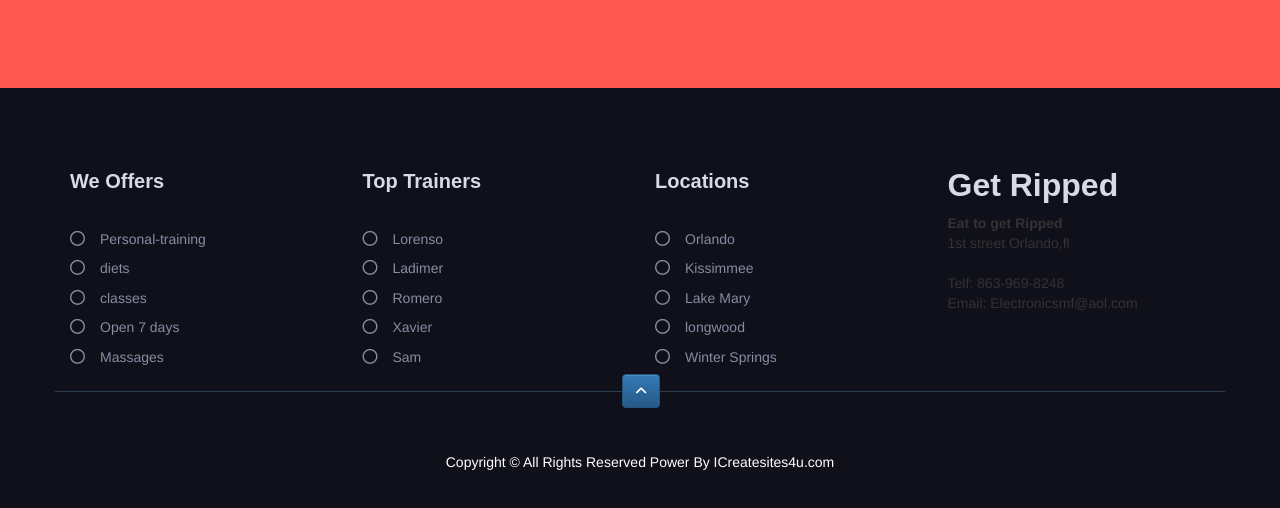
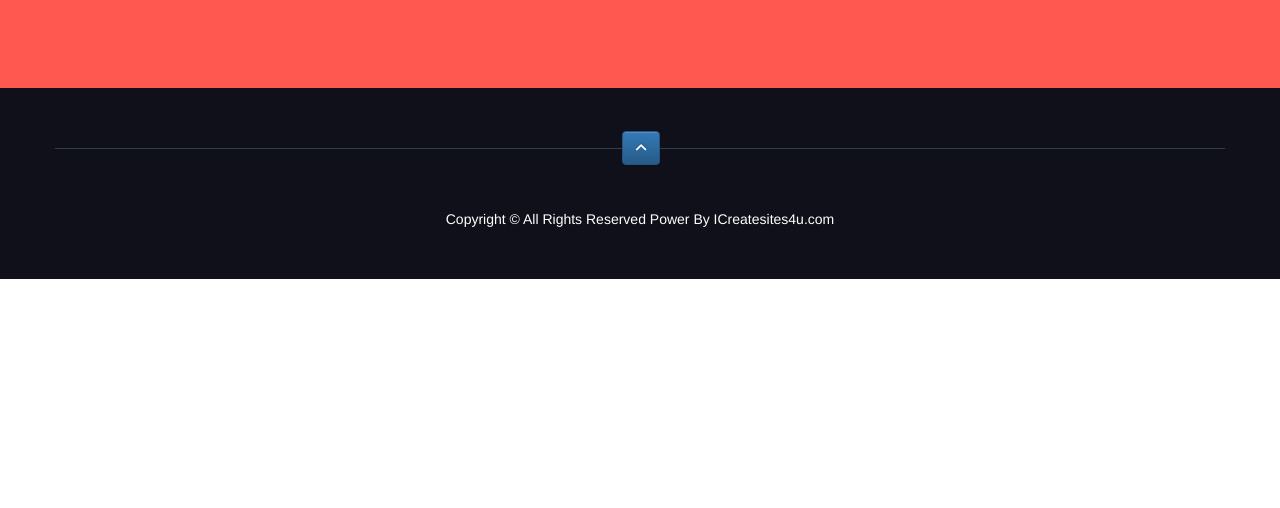
Before and after one commit to UxDeveloper82/Dulce-Vita, a plain HTML site: page index.html in a window 1280 px wide. Shown: the part 6900-7408 px from the top of the page. After the commit the page ends 7179 px from the top, so only its background shows below. Drawn offline with nearby package versions, Linux system fonts and the light colour scheme; a script that the page names is missing.

Commit message:
upodating

```diff
--- a/index.html
+++ b/index.html
@@ -293,56 +293,6 @@ for (i = 0; i < acc.length; i++) {
 	</section>
 	<footer>
 	    <div class="container">
-	        <div class="row">
-	            <div class="col-md-3 col-sm-6 col-xs-12">
-	                <div class="widget">
-	                    <h3>We Offers</h3>
-	                    <ul>
-	                        <li><a href="#">Personal-training</a></li>
-							<li><a href="#">diets</a></li>
-							<li><a href="#">classes</a></li>
-							<li><a href="#">Open 7 days</a></li>
-							<li><a href="#">Massages</a></li>
-	                    </ul>
-	                </div>
-	            </div>
-	            <div class="col-md-3 col-sm-6 col-xs-12">
-			        <div class="widget">
-			            <h3>Top Trainers</h3>
-			            <ul>
-			                <li><a href="#">Lorenso</a></li>
-							<li><a href="#">Ladimer</a></li>
-							<li><a href="#">Romero</a></li>
-							<li><a href="#">Xavier</a></li>
-							<li><a href="#">Sam</a></li>
-			            </ul>
-			        </div>
-			    </div>
-			    <div class="col-md-3 col-sm-6 col-xs-12">
-			        <div class="widget">
-			            <h3>Locations</h3>
-			            <ul>
-						    <li><a href="#">Orlando</a></li>
-						    <li><a href="#">Kissimmee</a></li>
-						    <li><a href="#">Lake Mary</a></li>
-							<li><a href="#">longwood</a></li>
-						    <li><a href="#">Winter Springs</a></li>
-						</ul>
-			        </div>
-			    </div>
-			    <div class="col-md-3 col-sm-6 col-xs-12">
-			        <div class="widget">
-					    <h2>Get Ripped</h2>
-					    <address>
-						<strong>Eat to get Ripped</strong><br>
-						1st street Orlando,fl<br>
-						<br>
-						Telf: 863-969-8248<br>
-						Email: Electronicsmf@aol.com
-						</address>
-					</div>
-		        </div>
-			</div>
 			<div class="row">
 	            <div class="col-md-12 copyright">
 	                <p>Copyright &copy All Rights Reserved Power By ICreatesites4u.com</p>
```
